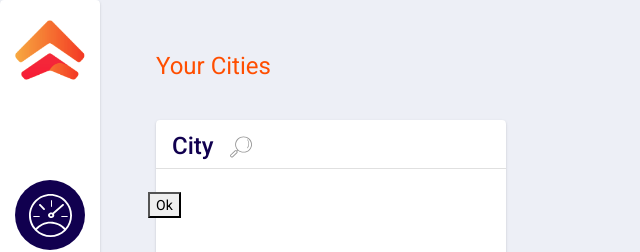
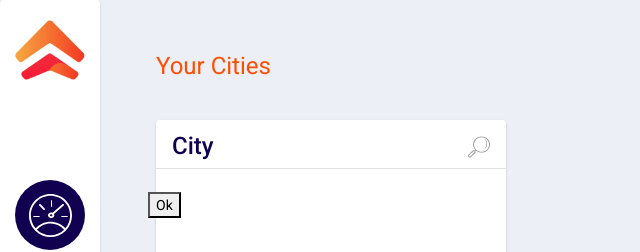
Before and after one commit to dieherro91/AngularLeanTechTest, an Angular app: page / in a window 1280 px wide. Shown: the top 252 px of the page, without its empty margins (0-640 px from the left). Built offline with nearby package versions, Linux system fonts and the light colour scheme.

Commit message:
toogle in searche icon to search

```diff
--- a/src/app/main/main.module.ts
+++ b/src/app/main/main.module.ts
@@ -1,5 +1,6 @@
 import { NgModule } from '@angular/core';
 import { CommonModule } from '@angular/common';
+import { FormsModule } from '@angular/forms';
 
 import {MatCardModule} from '@angular/material/card';
 import {MatDividerModule} from '@angular/material/divider';
@@ -20,6 +21,7 @@ import { SearchComponent } from './search/search.component';
   ],
   imports: [
     CommonModule,
+    FormsModule,
     MatCardModule,
     MatDividerModule,
     MatInputModule,
--- a/src/app/main/search/search.component.css
+++ b/src/app/main/search/search.component.css
@@ -13,6 +13,8 @@
 #header-search{
     font-size: 24px;
 }
-#logos-lup{
+
+
+.logos-lup{
     margin-left: auto;
 }
--- a/src/app/main/search/search.component.html
+++ b/src/app/main/search/search.component.html
@@ -1,14 +1,18 @@
-
-
 <mat-card id='card-search'>
     <mat-card-header>
         <mat-card-title id='header-search'>{{nameSearch}}</mat-card-title>
-        <div>
-            <img id='logos-lup' src="../../../assets/icons/Lupatest.svg">
+
+        <div class='logos-lup'>
+            <div class='logos-lup' *ngIf="toggle; else buscando" (click)="onClickToggle()">
+                <img src="../../../assets/icons/Lupatest.svg">
+            </div>
+
+            <ng-template #buscando class='logos-lup' (click)="onClickToggle()">
+                <input type="text" (keyup)="handleKeyUp($event)">
+            </ng-template>
+
         </div>
-        <!-- <mat-form-field>
-            <input matInput placeholder="" type="text">
-        </mat-form-field> -->
+
     </mat-card-header>
 
     <mat-divider></mat-divider>
--- a/src/app/main/search/search.component.ts
+++ b/src/app/main/search/search.component.ts
@@ -1,3 +1,4 @@
+
 import { Component, OnInit } from '@angular/core';
 
 @Component({
@@ -11,5 +12,20 @@ export class SearchComponent implements OnInit {
 
   ngOnInit(): void {
   }
-  nameSearch:string ='City'
+
+
+  nameSearch:string ='City';
+
+  toggle : boolean = true;
+
+  onClickToggle(){
+    this.toggle = !this.toggle;
+  }
+
+  handleKeyUp(x:KeyboardEvent){
+     console.log(x)
+     if(x.key==="Enter"){
+      this.toggle = !this.toggle;
+     }
+  }
 }
```
